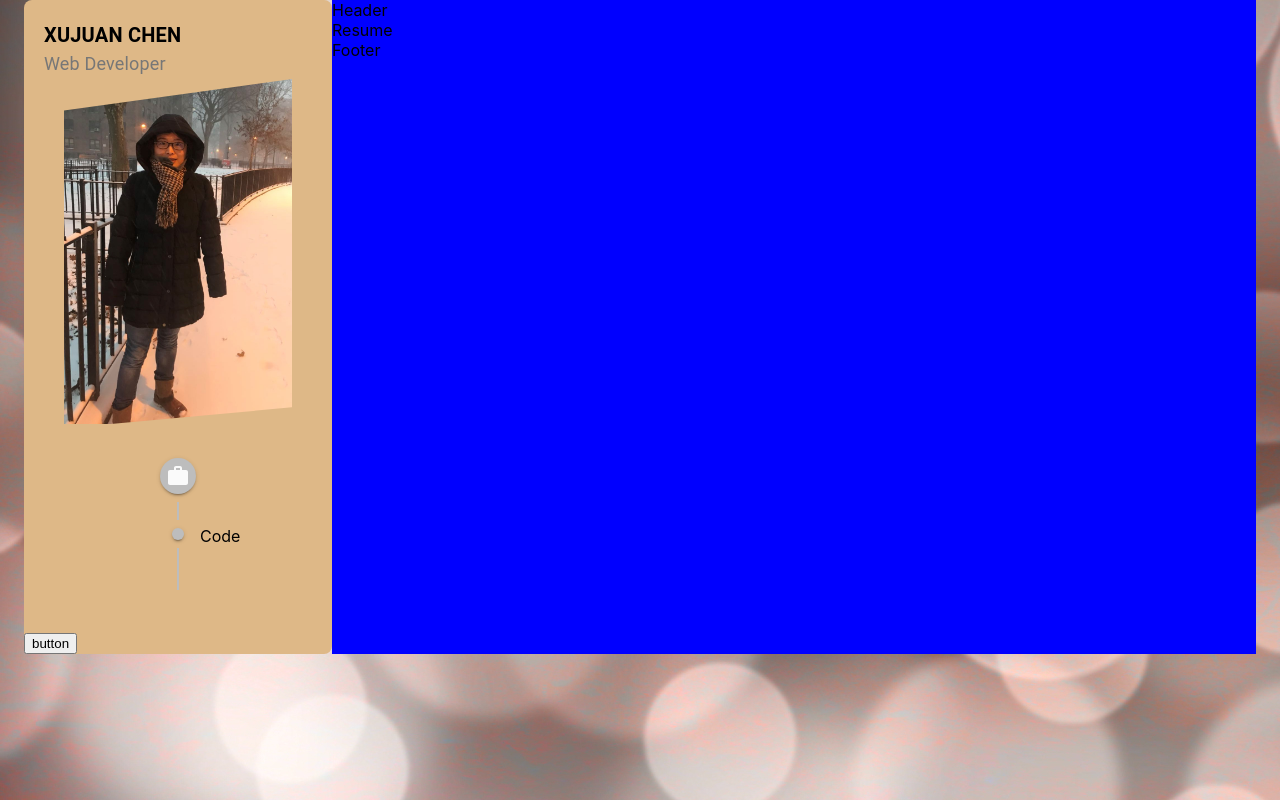
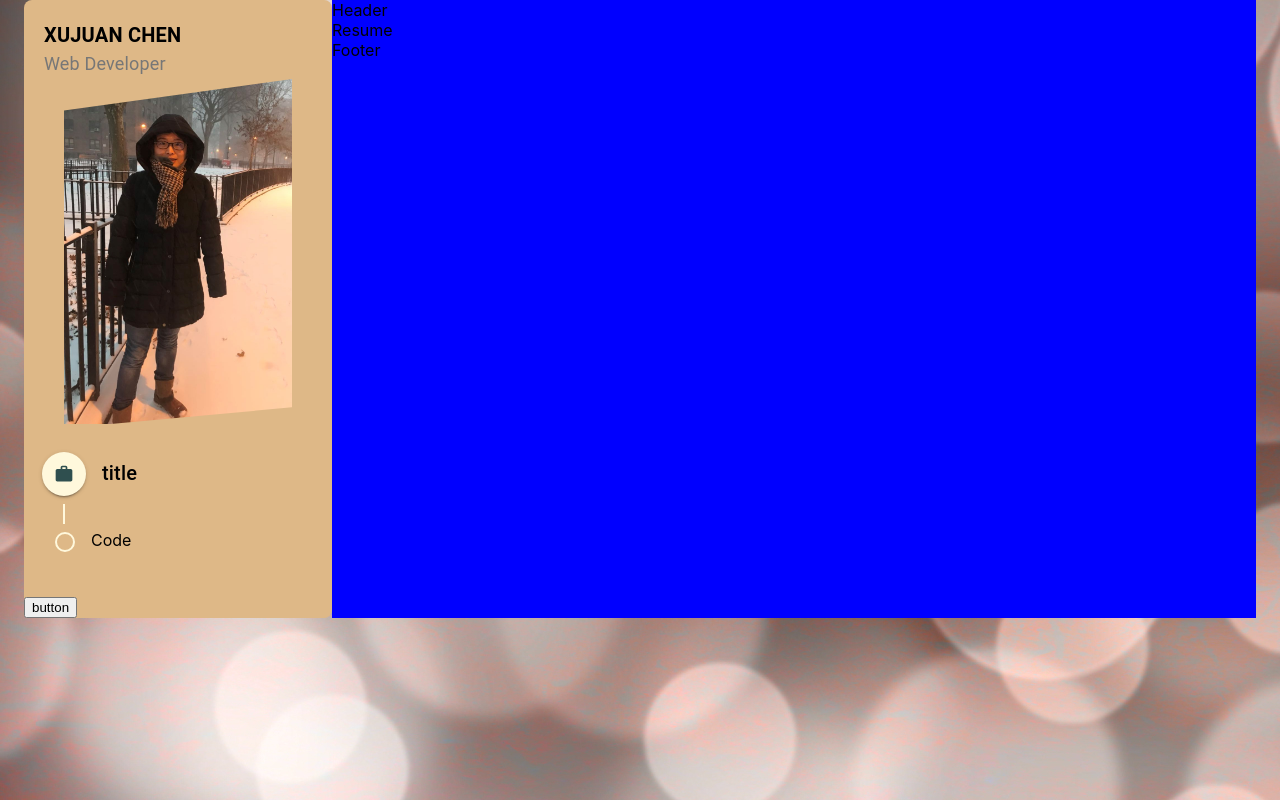
Before and after one commit to xujuanchen2020/resume, a React (Create React App) app: page / in a window 1280 px wide. Built offline with nearby package versions, Linux system fonts and the light colour scheme.

Commit message:
styling timeline

```diff
--- a/src/components/Timeline/Timeline.js
+++ b/src/components/Timeline/Timeline.js
@@ -22,7 +22,7 @@
             </TimelineSeparator>
             <TimelineContent>
                 <Typography variant='h6' className={'timeline_header'}>
-                    {title}
+                    {"title"}
                 </Typography>
             </TimelineContent>
           </TimelineItem>
@@ -30,7 +30,7 @@
 
           <TimelineItem>
             <TimelineSeparator className="timeline_separator">
-                <TimelineDot className="timeline_dot"/>
+                <TimelineDot variant={'outlined'} className="timeline_dot"/>
                 <TimelineConnector />
             </TimelineSeparator>
             <TimelineContent>Code</TimelineContent>
--- a/src/components/Timeline/TimelineStyle.css
+++ b/src/components/Timeline/TimelineStyle.css
@@ -0,0 +1,53 @@
+.timeline{
+    padding: 0 !important;
+    margin-left: 18px;
+}
+
+.timeline .timeline_header{
+    padding-top: 7px;
+}
+
+.timeline .timeline_firstItem{
+    min-height: 80px !important;
+}
+
+.timeline .MuiTimelineItem-root{
+    min-height:0px;
+}
+
+.timeline .MuiTimelineItem-missingOppositeContent:before{
+    display: none;
+}
+
+.timeline .timeline_dot_header{
+    color: dimgray;
+    background-color: cornsilk;
+    font-size: small;
+    padding: 10px;
+}
+
+.timeline .timeline_dot{
+    color: dimgray;
+    border-color: cornsilk;
+    font-size: small;
+    padding: 8px;
+}
+
+.timeline .MuiTimelineConnector-root{
+    background-color: cornsilk;
+}
+
+/* check */
+.timeline .timeline_dot_header > .MuiSvgIcon-root{
+    font-size: 20px;
+    color: darkslategray;
+}
+
+.timeline .timeline_separator{
+    padding-left: 13px;
+}
+
+.timeline .timeline_content{
+    padding-top: 0px;
+    margin-bottom: 20px;
+}
```
Also changed, not shown: 1 other file (tests, documents, lock files or other folders).
